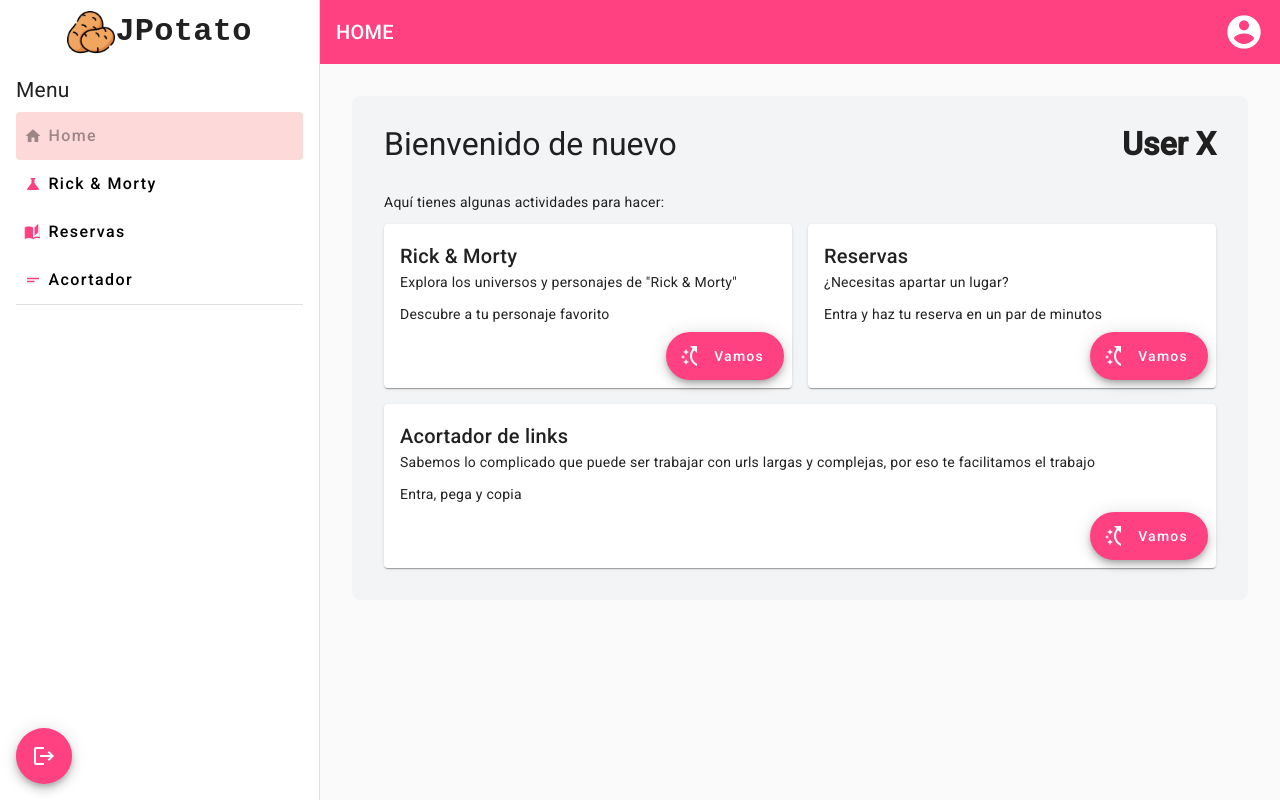
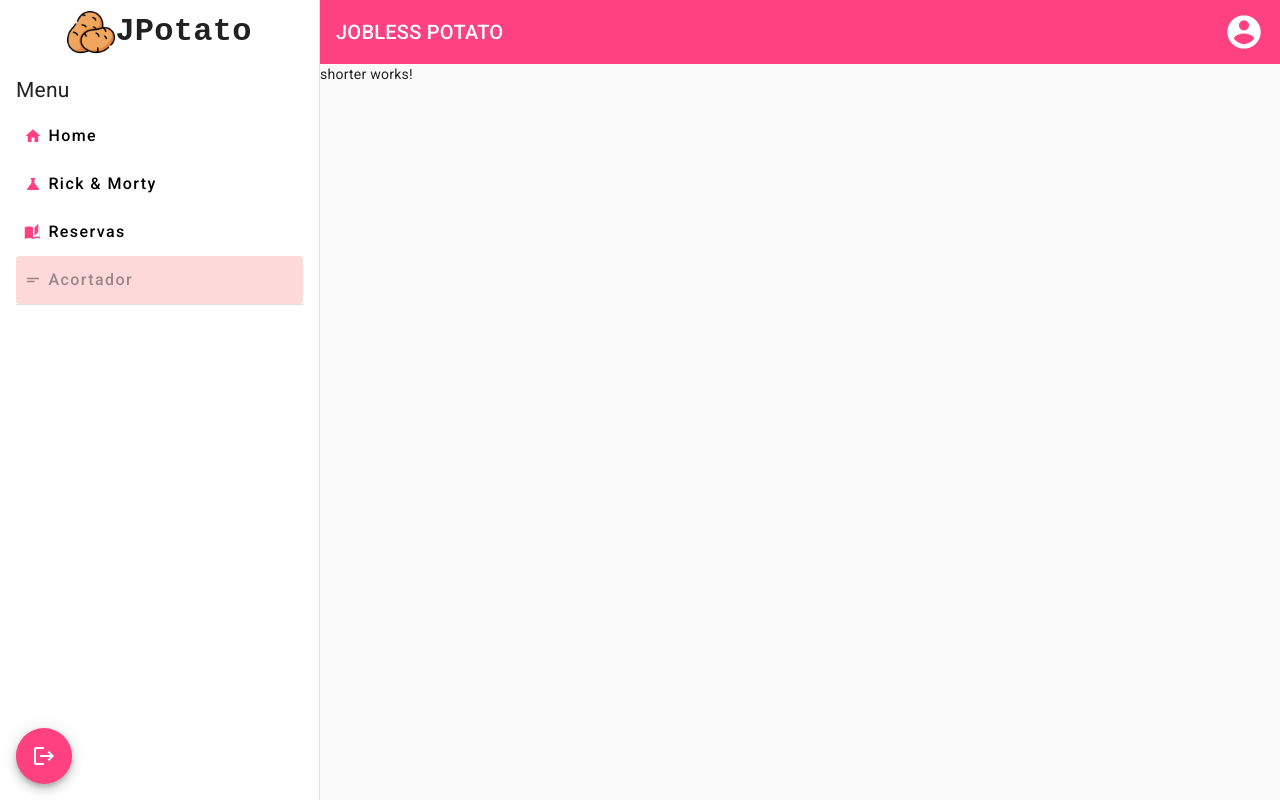
Before and after one commit to Ebriopes/jobless_potato, an Angular app: page /shorter in a window 1280 px wide. Before the commit this address led to /home. Built offline with nearby package versions, Linux system fonts and the light colour scheme.

Commit message:
:sparkles: Feat: New view Shorter

```diff
--- a/src/app/app-routing.module.ts
+++ b/src/app/app-routing.module.ts
@@ -24,6 +24,7 @@ const routes: Routes = [
     loadChildren: () =>
       import('./views/booking/booking.module').then((m) => m.BookingModule),
   },
+  { path: 'shorter', loadChildren: () => import('./views/shorter/shorter.module').then(m => m.ShorterModule) },
   {
     path: '**',
     redirectTo: 'home',
--- /dev/null
+++ b/src/app/views/shorter/shorter-routing.module.ts
@@ -0,0 +1,11 @@
+import { NgModule } from '@angular/core';
+import { RouterModule, Routes } from '@angular/router';
+import { ShorterComponent } from './shorter.component';
+
+const routes: Routes = [{ path: '', component: ShorterComponent }];
+
+@NgModule({
+  imports: [RouterModule.forChild(routes)],
+  exports: [RouterModule]
+})
+export class ShorterRoutingModule { }
--- /dev/null
+++ b/src/app/views/shorter/shorter.component.html
@@ -0,0 +1 @@
+<p>shorter works!</p>
```
Also changed, not shown: src/app/views/shorter/shorter.component.ts (added, +10 -0 lines), src/app/views/shorter/shorter.module.ts (added, +17 -0 lines), src/app/views/shorter/shorter.component.scss (added), 1 other file (tests, documents, lock files or other folders).
